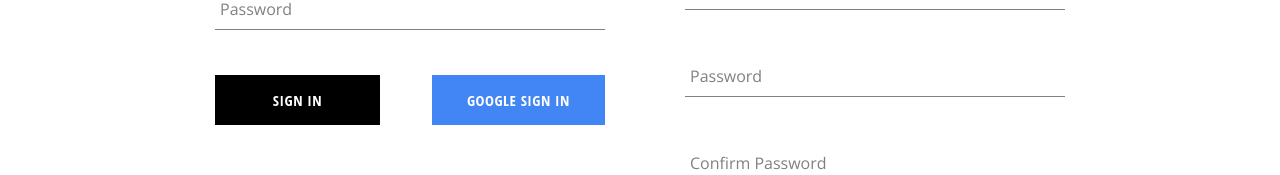
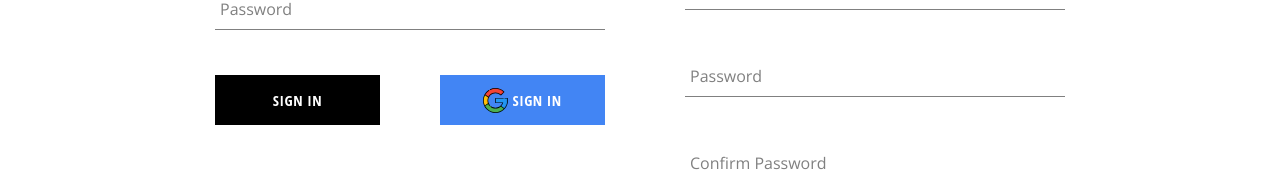
Before and after one commit to shubhamr238/crwn-clothing, a React (Create React App) app: page /signin in a window 1280 px wide. Shown: the part 359-534 px from the top of the page. Built offline with nearby package versions, Linux system fonts and the light colour scheme; no server answers.

Commit message:
add google logo in login with google btn

```diff
--- a/src/components/sign-in/sign-in.component.jsx
+++ b/src/components/sign-in/sign-in.component.jsx
@@ -4,6 +4,7 @@ import FormInput from '../form-input/form-input.component';
 import CustomButton from '../custom-button/custom-button.component';
 
 import {signInWithGoogle} from '../../firebase/firebase.util';
+import {ReactComponent as Logo} from '../../assets/google.svg';
 
 import './sign-in.style.scss';
 
@@ -36,7 +37,7 @@ class SignIn extends React.Component{
                     <FormInput type="password" name="password" value={this.state.password} handleChange={this.handleChange} label='Password' required/>
                     <div className="buttons">
                         <CustomButton type="submit">Sign In</CustomButton>
-                        <CustomButton isGoogleSignIn onClick={signInWithGoogle}>GOOGLE SIGN IN</CustomButton>
+                        <CustomButton isGoogleSignIn onClick={signInWithGoogle}><Logo className='logo'/> SIGN IN</CustomButton>
                     </div>
                 </form>
             </div>
--- a/src/components/sign-in/sign-in.style.scss
+++ b/src/components/sign-in/sign-in.style.scss
@@ -9,4 +9,10 @@
         display: flex;
         justify-content: space-between;
     }
+    .logo{
+        width: 25px;
+        height: 25px;
+        position: relative;
+        top: 7px;
+    }
 }
```
Also changed, not shown: src/assets/google.svg (added).
